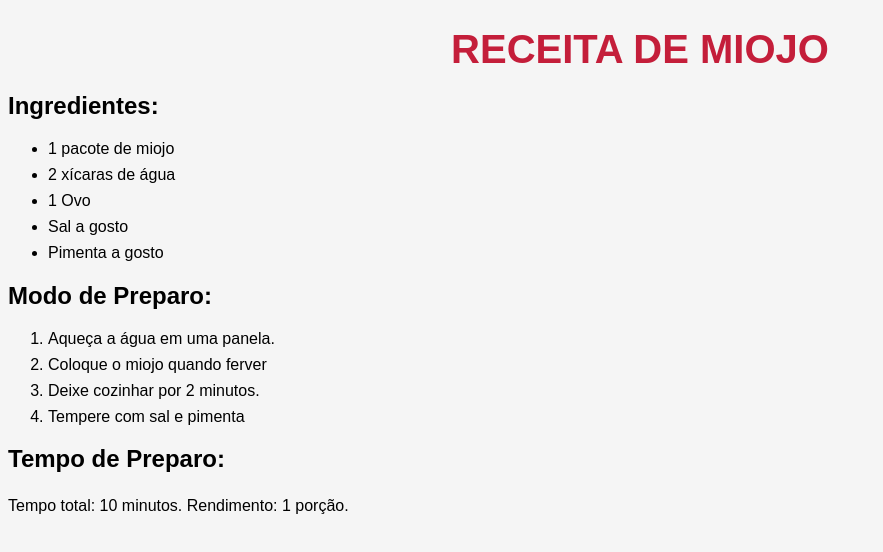
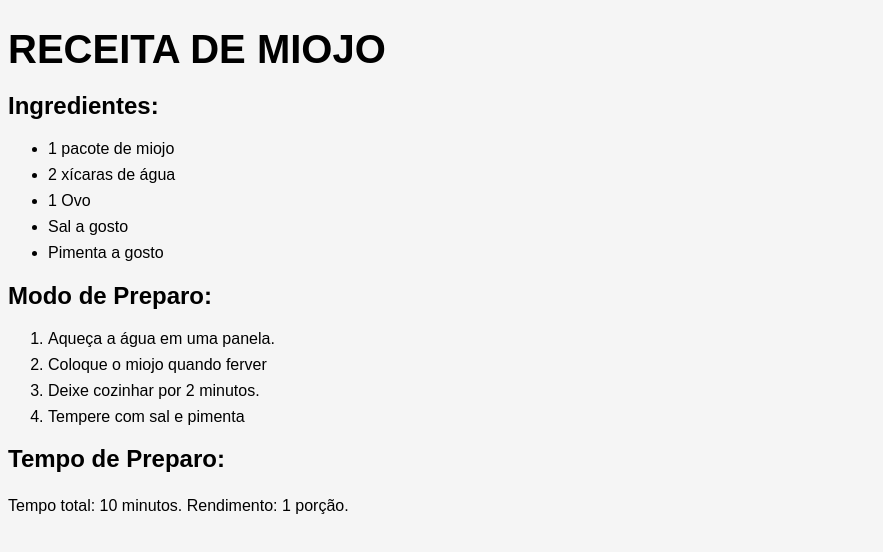
Before and after one commit to aarthsda/Receita-miojo, a plain HTML site: page index.html in a window 1280 px wide. Shown: the whole page, without its empty margins (0-883 px from the left). Drawn offline with Linux system fonts and the light colour scheme.

Commit message:
correção

```diff
--- a/style.css
+++ b/style.css
@@ -6,8 +6,6 @@ body {
 h1 {
     font-size: 2.5em;
     margin-bottom: 20px;
-    color: #c41e3a;
-    text-align: center;
 }
 
 li {
```
